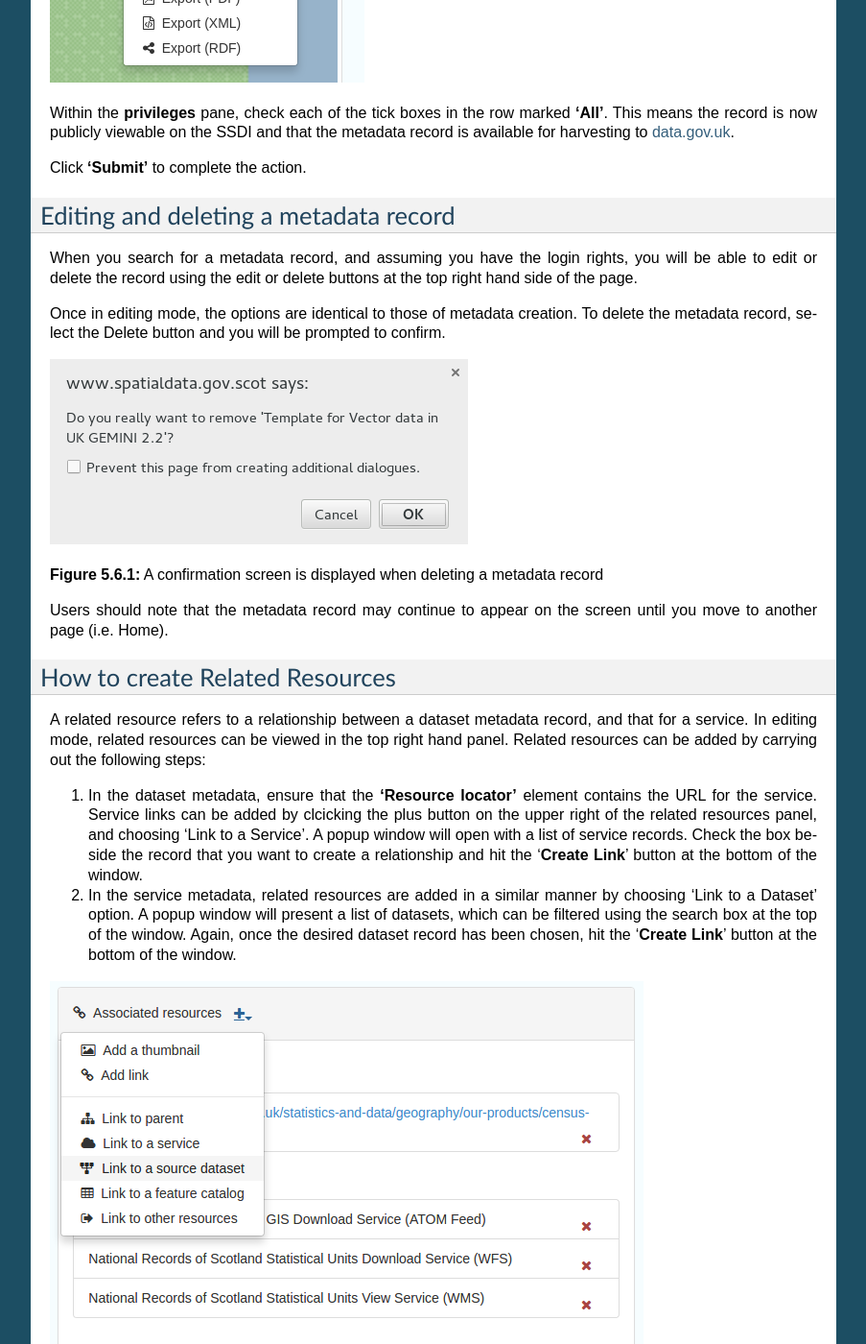
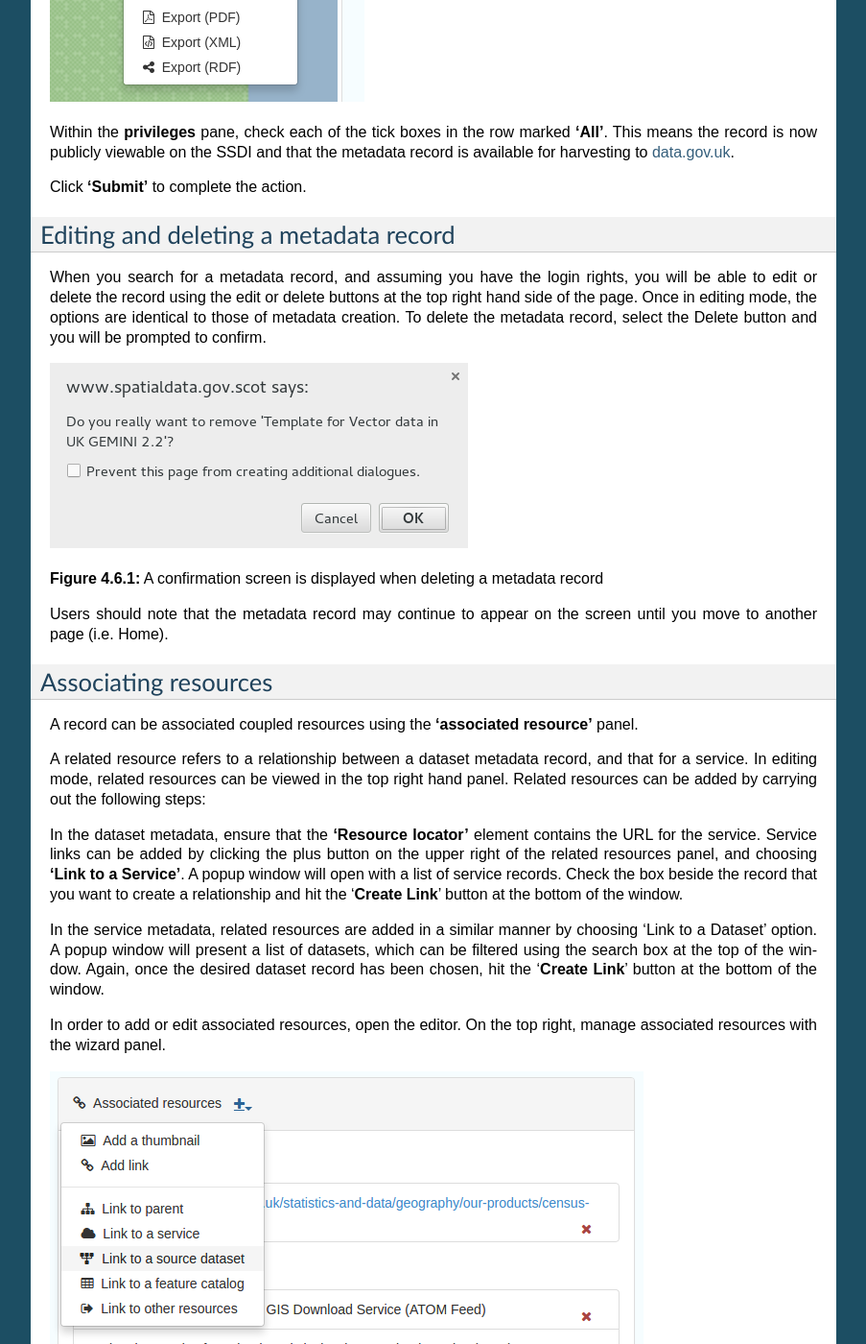
Before and after one commit to AstunTechnology/ssdidocs, a Sphinx documentation site: the page built from docs/ssdi_guidance.rst, in a window 1280 px wide and 1400 px high, scrolled down 12870 px. Shown: the whole window at 96% size, without its empty margins (198-1101 px from the left). Built offline with Sphinx 7.4.7, drawn with Linux system fonts in a browser that asks for light colours; some of the changed text lies outside the part shown.

Commit message:
Update ssdi_guidance.rst

```diff
--- a/docs/ssdi_guidance.rst
+++ b/docs/ssdi_guidance.rst
@@ -225,7 +225,7 @@
 or the metadata insert tool, based on XML documents. To add or edit data
 and metadata, you must be registered as an Editor in the SSDI catalogue.
 Contact Kate Newton
-(`Kate.Newton@gov.scot <mailto:Kate.Newton@gov.scot>`__)
+(`Kate.Newton@gov.scot <mailto:kate.Newton@gov.scot>`__)
 if you would like to become a registered editor for the SSDI.
 
 To produce a good metadata record, always try to gather as much details
@@ -238,7 +238,7 @@
 The table below indicates the mandatory and optional fields according to
 the UK Gemini 2.2 standard.
 
-Table 5.0.1: Mandatory and optional information for dataset metadata
+Table 4.0.1: Mandatory and optional information for dataset metadata
 
 +--------------------------------------+---------------------------------+
 |  **Mandatory Fields**                |  **Optional Fields**            |
@@ -295,14 +295,12 @@
 
 |image9|
 
-Figure 5.1.1: Enter login credentials to sign in to the SSDI
+Figure 4.1.1: Enter login credentials to sign in to the SSDI
 
 Creating dataset and service metadata from a template
 -----------------------------------------------------
 
 To add dataset or service metadata to the SSDI, click on the ‘\ **Contribute**\ ’ button. This will enable the Editing board, where you can see all the records you have access to, the advanced search interface, and buttons on the right to **Add new record**, **Import new records**, and **Manage directory**.
-
-NEEDS UPDATING FROM HERE DOWNWARDS
 
 Clicking **Contribute** in the header menu, and then clicking **Add new record** will display a list of available templates. Note there could be multiple with the same name if you are an editor for multiple groups.
 Select the appropriate template based on the type of resource that is being
@@ -315,7 +313,7 @@
 
 |image8|
 
-**Figure 5.1.1:** Blank dataset metadata template form
+**Figure 4.1.1:** Blank dataset metadata template form
 
 Note that the templates for dataset and service metadata are slightly
 different. Metadata for a service has extra elements for the spatial
@@ -327,12 +325,14 @@
 A new Metadata record has to be categorised. This is done via **'Categories'** button, the left-most button of the menu at the top of the page.
 All *dataset* records should be categorised as **'Datasets'** and all *service* records should be categorised as **'Interactive resources'**.
 Once a category is selected it should appear highlighted, and a second click on the menu button will close the menu.
+
+Creating a metadata record
+--------------------------
 
 The templates have a |image9| where you can add an element or another
 occurrence of an element (or section). For example, you could have a
 range of Alternative Titles. Where an |image10| appears, you can delete
 the associated metadata element or section.
-
 
 Mandatory fields (e.g. Abstract) that are highlighted with a red asterisk.
 Note that for sub-elements, this only indicates that the sub-element is
@@ -347,13 +347,15 @@
 Content, such as keywords, can be added either manually by clicking **'Add new keywords'** or from pre-existing thesauri by clicking
 on the the icon **'or select them in a thesuarus'**. Thesauri are available for INSPIRE themes (GEMET) or Regions.
 
+
+
 Select the appropriate thesaurus. This will add a new section, with the title of the selected thesaurus.
 Clicking the 'Search' box will display a drop-down list of keywords, which you simply click to add to your metadata record.
 
 
 |image14|
 
-**Figure 5.1.2:** Inspire theme thesaurus
+**Figure 4.1.2:** Inspire theme thesaurus
 
 
 Uploading metadata from an existing XML file
@@ -366,7 +368,7 @@
 
 |image15|
 
-Figure 5.2.1: the Import Metadata Record menu
+Figure 4.2.1: the Import Metadata Record menu
 
 Users must consider the appropriate **‘Import Actions’**. If you are
 uploading to create a new metadata record then choose the ‘Generate UUID
@@ -380,7 +382,7 @@
 ESRI ArcGIS ArcCatalog) was used to write and manage your metadata. In
 xml, it can be found at the top of the page under the file identifier
 section. Within the SSDI, the UUID or File Identifier can be found at
-the bottom of the metadata record display (see Figure 5.2.2). This UUID,
+the bottom of the metadata record display (see Figure 4.2.2). This UUID,
 together with the metadata date stamp, are used to ensure records are
 unique within the SSDI, `data.gov.uk <http://data.gov.uk/>`__ and other
 metadata catalogues like MEDIN.
@@ -405,7 +407,7 @@
 
 |image16|
 
-Figure 5.2.2: the UUID is located under the fileIdentifier tag in XML,
+Figure 4.2.2: the UUID is located under the fileIdentifier tag in XML,
 and at the bottom of the metadata entry on the SSDI
 
 Saving and validating metadata
@@ -453,7 +455,7 @@
 The **privileges** pane is accessed by clicking on the grey padlock that appear in line with the title of the record.
 
 |image18|
-Figure 5.4.1: Publishing a metadata record
+Figure 4.4.1: Publishing a metadata record
 
 Alternatively, click on the record to go to its individual page in the SSDI.
 **Privileges** can be selected from the drop down menu accessed by clicking the down-pointing arrow next to the
@@ -474,45 +476,50 @@
 When you search for a metadata record, and assuming you have the login
 rights, you will be able to edit or delete the record using the edit or
 delete buttons at the top right hand side of the page.
-
 Once in editing mode, the options are identical to those of metadata
 creation. To delete the metadata record, select the Delete button and
 you will be prompted to confirm.
 
 |image19|
 
-**Figure 5.6.1:** A confirmation screen is displayed when deleting a
+**Figure 4.6.1:** A confirmation screen is displayed when deleting a
 metadata record
 
 Users should note that the metadata record may continue to appear on the
 screen until you move to another page (i.e. Home).
 
-How to create Related Resources
--------------------------------
+Associating resources
+---------------------
+
+A record can be associated  coupled resources using the
+**'associated resource'** panel.
 
 A related resource refers to a relationship between a dataset metadata
 record, and that for a service. In editing mode, related resources can
 be viewed in the top right hand panel. Related resources can be added by
 carrying out the following steps:
 
-1. In the dataset metadata, ensure that the **‘Resource locator’**
-   element contains the URL for the service. Service links can be added
-   by clcicking the plus button on the upper right of the related
-   resources panel, and choosing ‘Link to a Service’. A popup window
-   will open with a list of service records. Check the box beside the
-   record that you want to create a relationship and hit the ‘\ **Create
-   Link**\ ’ button at the bottom of the window.
-
-2. In the service metadata, related resources are added in a similar
-   manner by choosing ‘Link to a Dataset’ option. A popup window will
-   present a list of datasets, which can be filtered using the search
-   box at the top of the window. Again, once the desired dataset record
-   has been chosen, hit the ‘\ **Create Link**\ ’ button at the bottom
-   of the window.
+In the dataset metadata, ensure that the **‘Resource locator’**
+element contains the URL for the service. Service links can be added
+by clicking the plus button on the upper right of the related
+resources panel, and choosing **‘Link to a Service’**. A popup window
+will open with a list of service records. Check the box beside the
+record that you want to create a relationship and hit the ‘\ **Create
+Link**\ ’ button at the bottom of the window.
+
+In the service metadata, related resources are added in a similar
+manner by choosing ‘Link to a Dataset’ option. A popup window will
+present a list of datasets, which can be filtered using the search
+box at the top of the window. Again, once the desired dataset record
+has been chosen, hit the ‘\ **Create Link**\ ’ button at the bottom
+of the window.
+
+In order to add or edit associated resources, open the editor.
+On the top right, manage associated resources with the wizard panel.
 
 |image20|
 
-**Figure 5.7.1:** Creating the coupled resource relationship
+**Figure 4.7.1:** Creating the coupled resource relationship
 
 Metadata Elements
 =================
```
